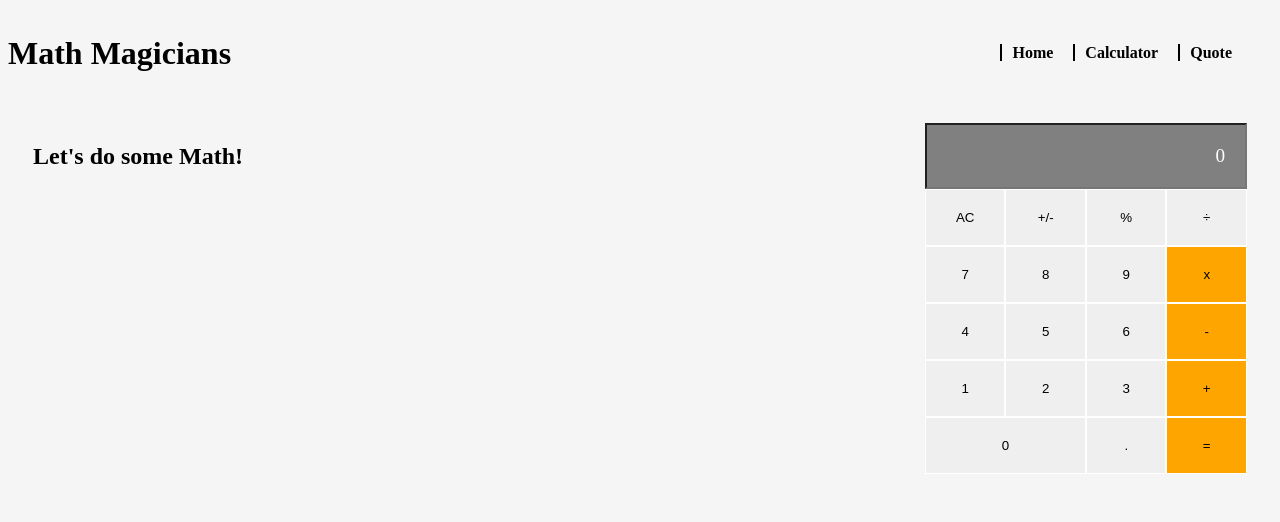
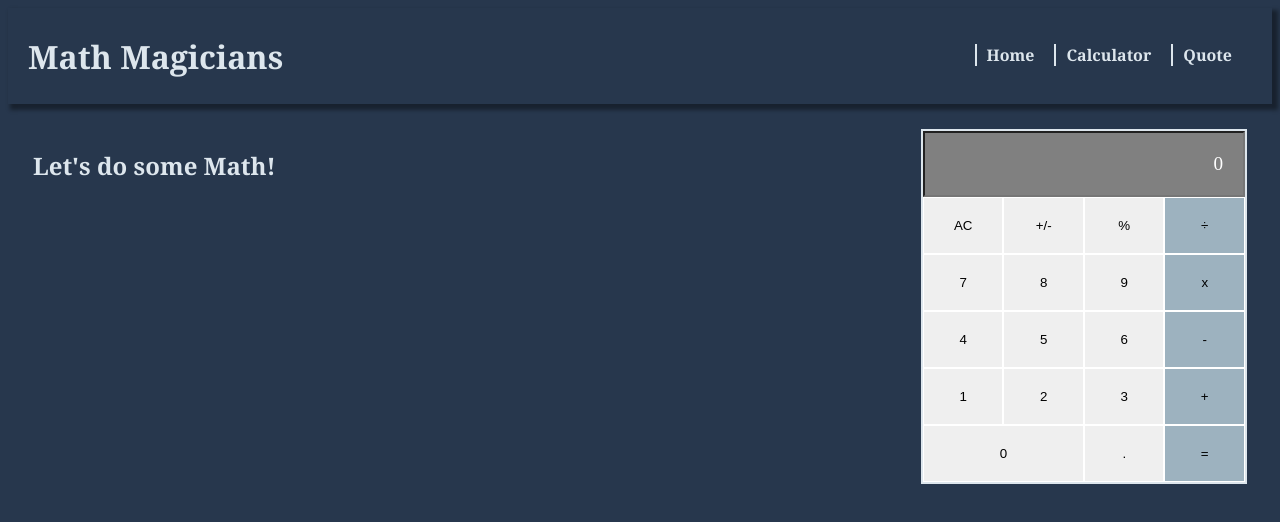
Before and after one commit to alvaroiporre/Math-Magicians, a React (Create React App) app: page /calculator in a window 1280 px wide. Shown: the top 522 px of the page. Built offline with nearby package versions, Linux system fonts and the light colour scheme.

Commit message:
Add Styles

```diff
--- a/src/components/ButtonBox.jsx
+++ b/src/components/ButtonBox.jsx
@@ -1,6 +1,6 @@
 const getStyleName = (value) => {
   if (value === '0') return 'cero';
-  if (value === '/' || value === '+' || value === '-' || value === 'x' || value === '=') return 'operator';
+  if (value === '÷' || value === '+' || value === '-' || value === 'x' || value === '=') return 'operator';
   return '';
 };
 
--- a/src/components/Navbar.jsx
+++ b/src/components/Navbar.jsx
@@ -1,7 +1,7 @@
 import React from 'react';
 
 const Navbar = () => (
-  <nav className="navbar">
+  <nav className="navbar" style={{ color: '#DDE6ED', backgroundColor: '#27374D' }}>
     <h1>Math Magicians</h1>
     <ul className="navbar-list">
       <li>
--- a/src/index.css
+++ b/src/index.css
@@ -1,5 +1,7 @@
 body {
-  background-color: whitesmoke;
+  background-color: #27374d;
+  color: #dde6ed;
+  font-family: Georgia, 'Times New Roman', Times, serif;
 }
 
 .calculator-container {
@@ -21,6 +23,7 @@ body {
   display: flex;
   justify-content: space-between;
   width: 100%;
+  box-shadow: 4px 4px 4px 2px rgba(0, 0, 0, 0.4);
 }
 
 .navbar-list {
@@ -33,18 +36,24 @@ body {
   padding-right: 20px;
   padding-left: 10px;
   text-decoration: none;
-  color: black;
+  color: #dde6ed;
   font-weight: bold;
-  border-left: 2px solid black;
+  border-left: 2px solid #dde6ed;
+}
+
+.navbar-list li a:hover {
+  color: #9db2bf;
 }
 
 h1 {
   font-size: xx-large;
+  padding: 0 20px;
 }
 
 .calculator {
   display: grid;
   grid-template-columns: repeat(4, 1fr);
+  border: 2px solid #dde6ed;
 }
 
 .button {
@@ -57,7 +66,7 @@ h1 {
 }
 
 .operator {
-  background-color: orange;
+  background-color: #9db2bf;
 }
 
 .screen {
```
